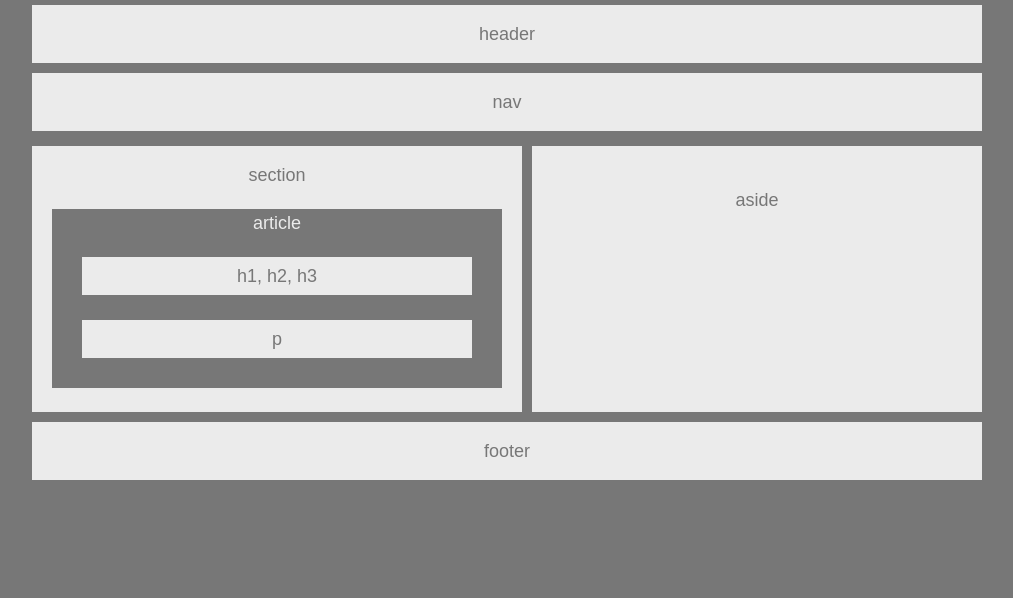
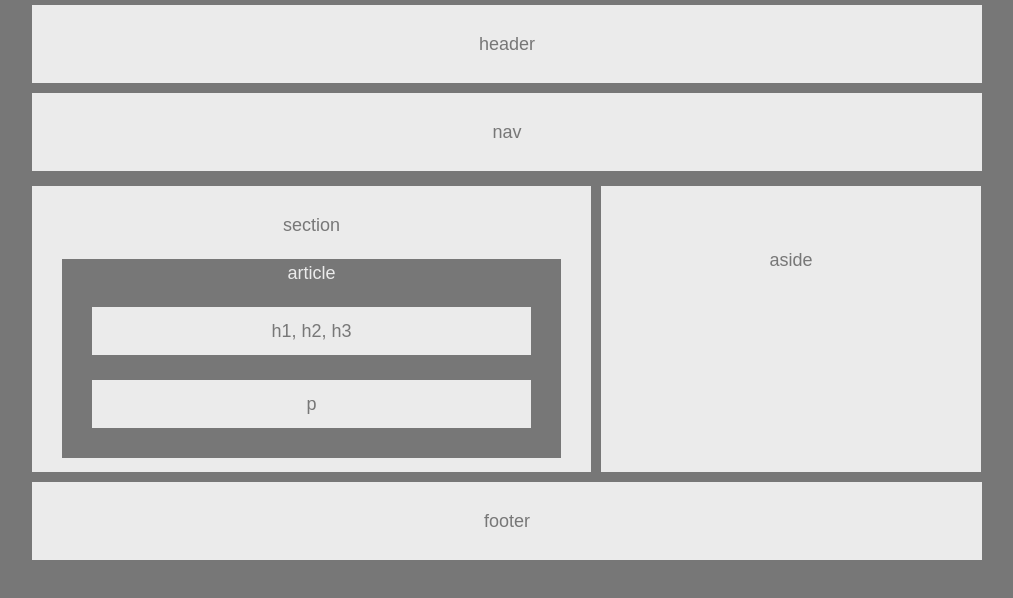
Before and after one commit to djgoldstone/HW-Wireframe, a plain HTML site: page index.html in a window 1280 px wide. Shown: the whole page, without its empty margins (133-1146 px from the left). Drawn offline with Linux system fonts and the light colour scheme.

Commit message:
Changed margin of footer to create separation from body elements and changed padding in header/paragraph styling.

```diff
--- a/index.html
+++ b/index.html
@@ -18,7 +18,7 @@
         section
 
         <article>
-                article
+                <h1>article</h1>
                 <div id="header_style">
                     <h2>h1, h2, h3</h2>
                 </div>
--- a/style.css
+++ b/style.css
@@ -13,12 +13,12 @@ aside,
 footer {
     background: #ebebeb;
     text-align: center;
-    padding: 20px;
+    padding: 30px;
     margin: 5px;
     margin-bottom: 10px;
 }
 section {
-    width: 450px;
+    width: 52%;
     height: 226px;
     float: left;
 }
@@ -31,21 +31,22 @@ article {
 }
 aside {
     float: left;
-    width: 410px;
+    width: 33.3%;
     height: 226px;
 }
 footer {
     clear: both;
+    margin-top: 25px;
 }
 #header_style {
     margin: 25px;
     background: #ebebeb;
     color:#777;
-    padding: 10px;
+    padding: 15px;
 }
 #paragraph_style {
     margin: 25px;
     background: #ebebeb;
     color:#777;
-    padding: 10px;
+    padding: 15px;
 }
```
